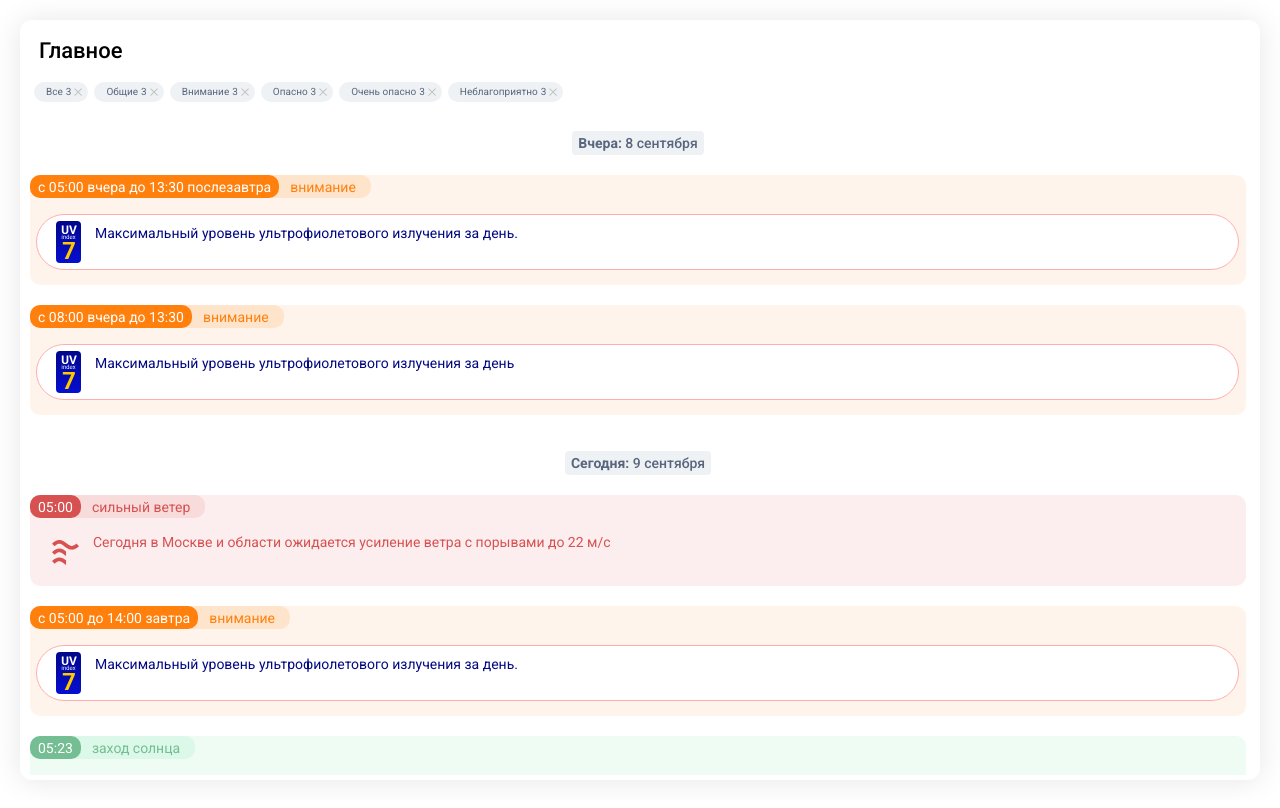
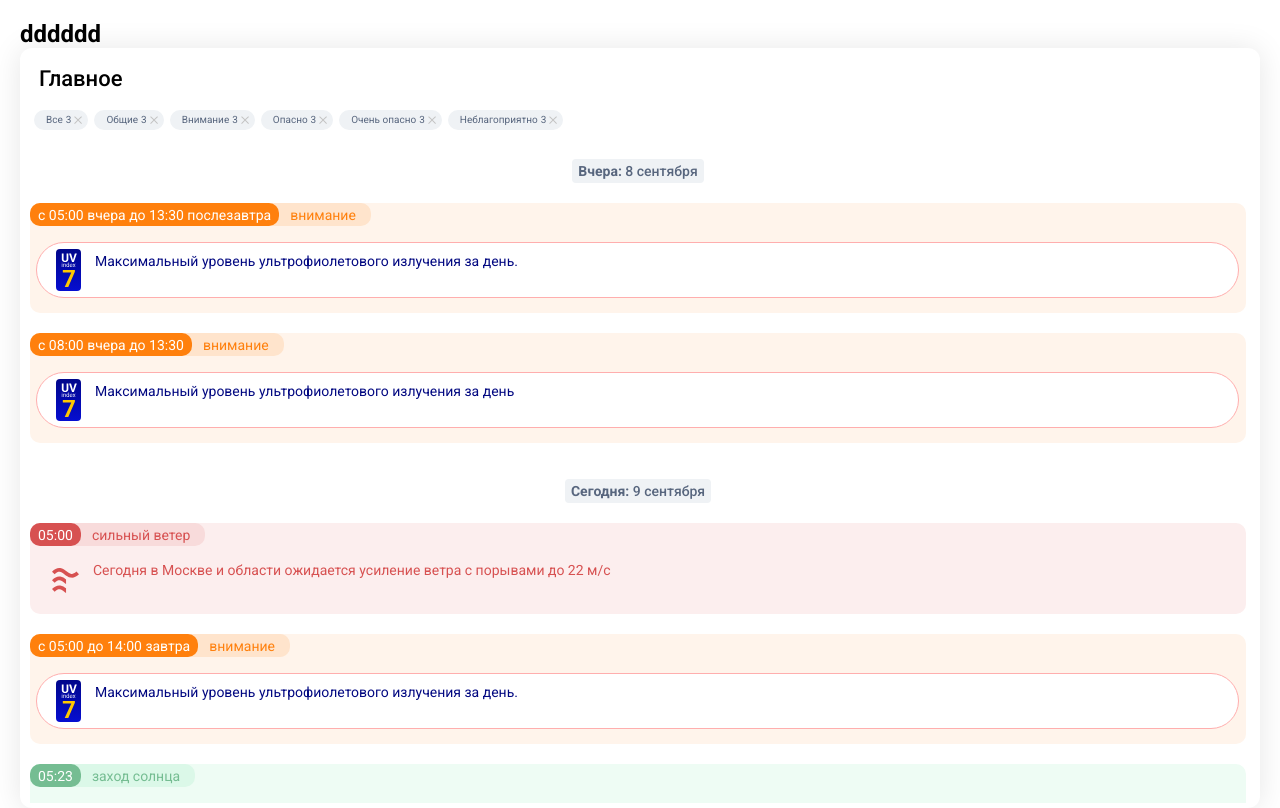
Before and after one commit to ondrui/widget-danio, a Vue app: page / in a window 1280 px wide. Built offline with nearby package versions, Linux system fonts and the light colour scheme.

Commit message:
props pass to component data

```diff
--- a/src/App.vue
+++ b/src/App.vue
@@ -1,6 +1,6 @@
 <template>
   <div class="app">
-    <WidgetMain :events="events" />
+    <WidgetMain :events="events" :one="'dddddd'" />
   </div>
 </template>
 
--- a/src/components/WidgetMain.vue
+++ b/src/components/WidgetMain.vue
@@ -1,4 +1,5 @@
 <template>
+  <h2>{{ oneData }}</h2>
   <div class="widget">
     <h1>Главное</h1>
     <WidgetFilters />
@@ -50,6 +51,15 @@ export default defineComponent({
       type: Array as PropType<Array<PropsData>>,
       required: true,
     },
+    one: {
+      type: String,
+      require: true,
+    },
+  },
+  data() {
+    return {
+      oneData: this.one,
+    };
   },
   computed: {
     sortedEvents(): PropsData[] {
```
